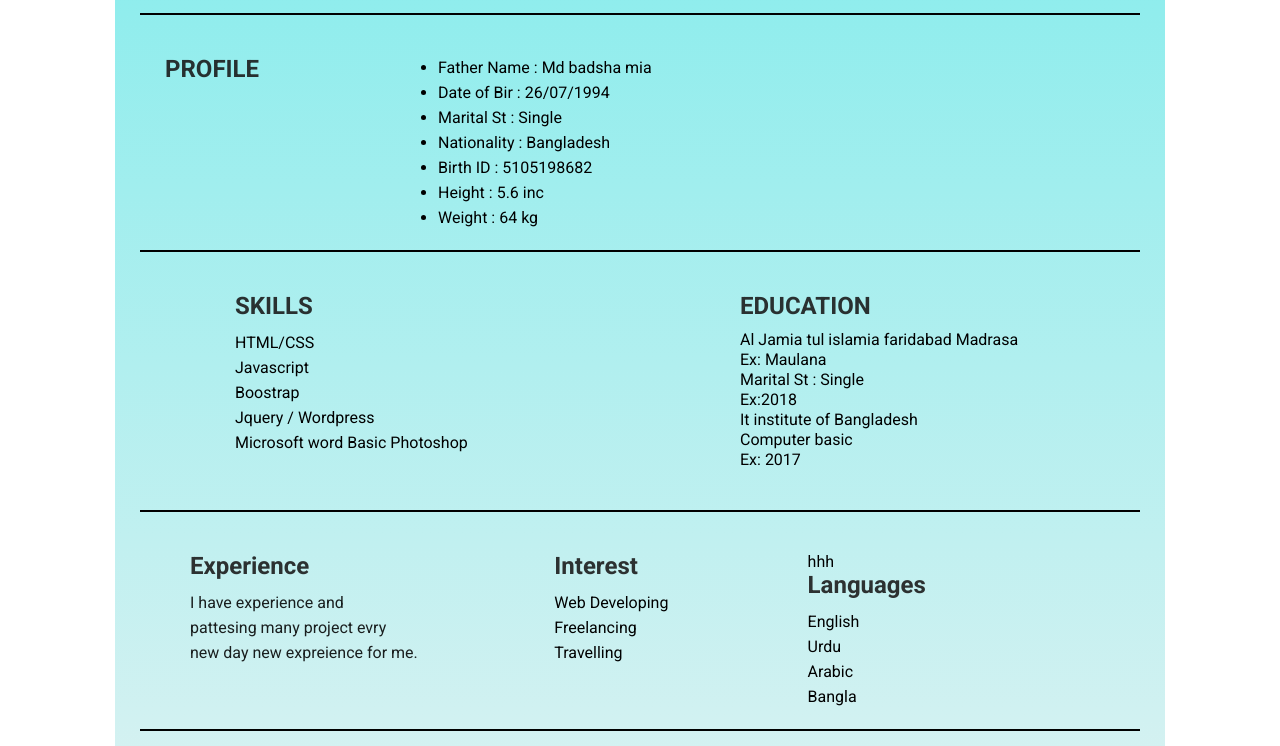
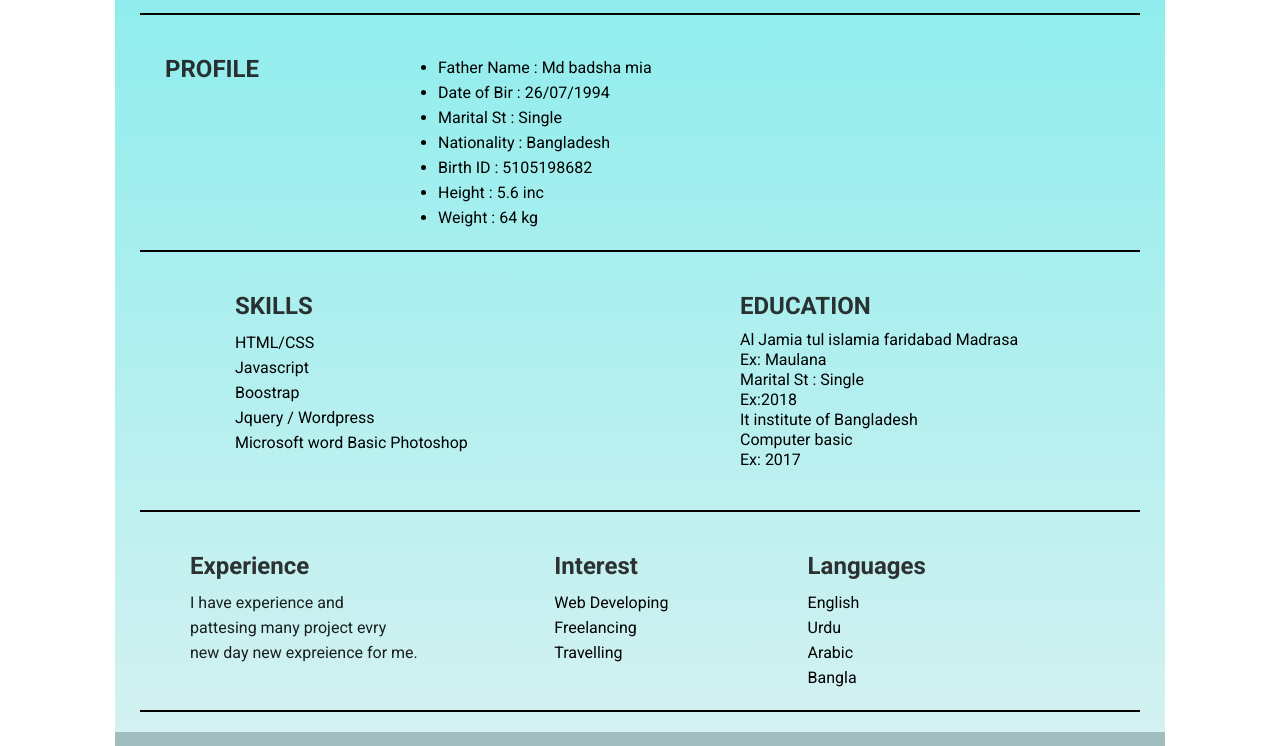
Before and after one commit to md-kawsarhosen/CV-demo, a plain HTML site: page index.html in a window 1280 px wide. Shown: the part 192-938 px from the top of the page. Drawn offline with Linux system fonts and the light colour scheme.

Commit message:
Update index.html

```diff
--- a/index.html
+++ b/index.html
@@ -101,7 +101,7 @@
             </ul>
         </div>
         <div class="right-div3">
-                hhh<h1>Languages</h1>
+                    <h1>Languages</h1>
                     <ul>
                         <li>English</li>
                         <li>Urdu</li>
```
